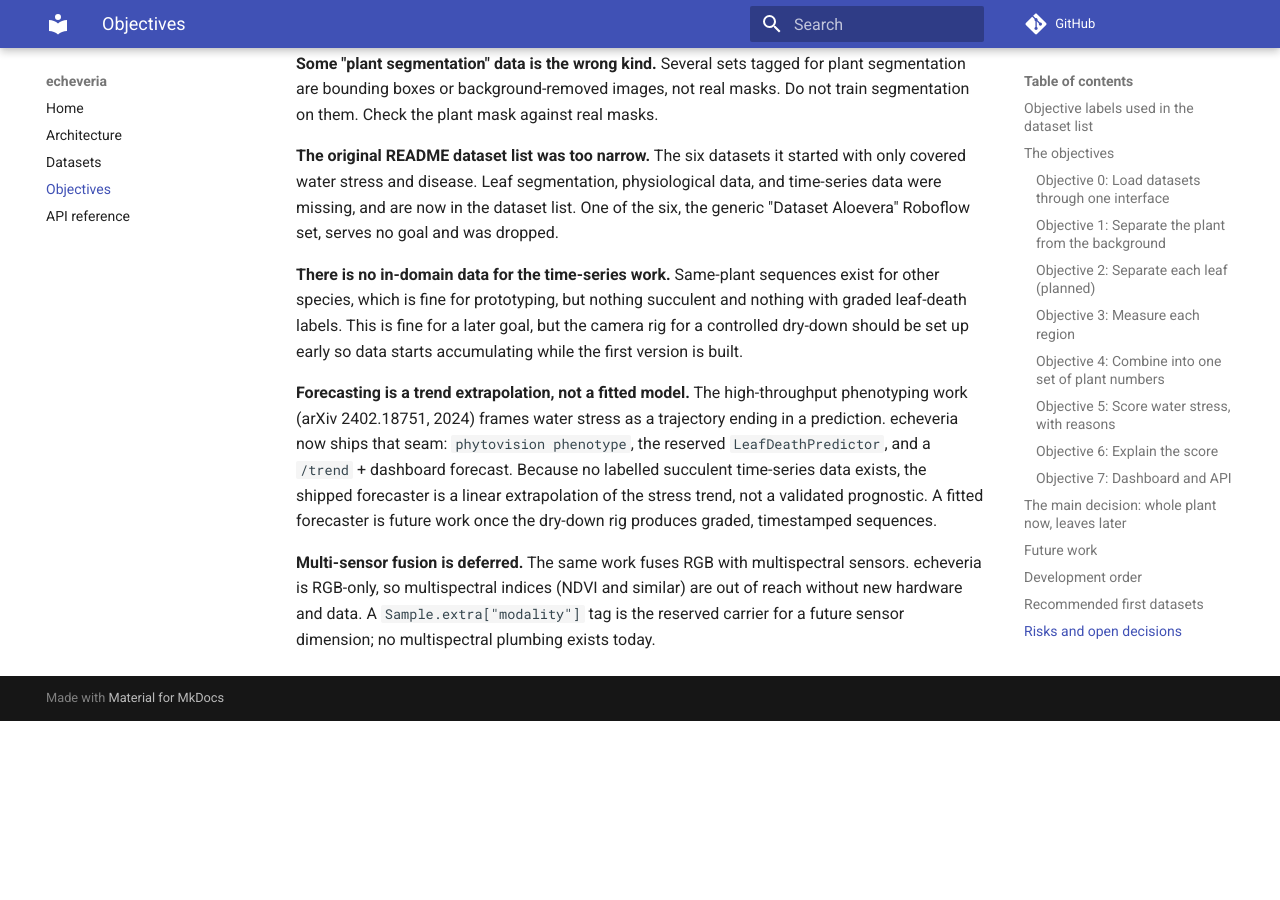
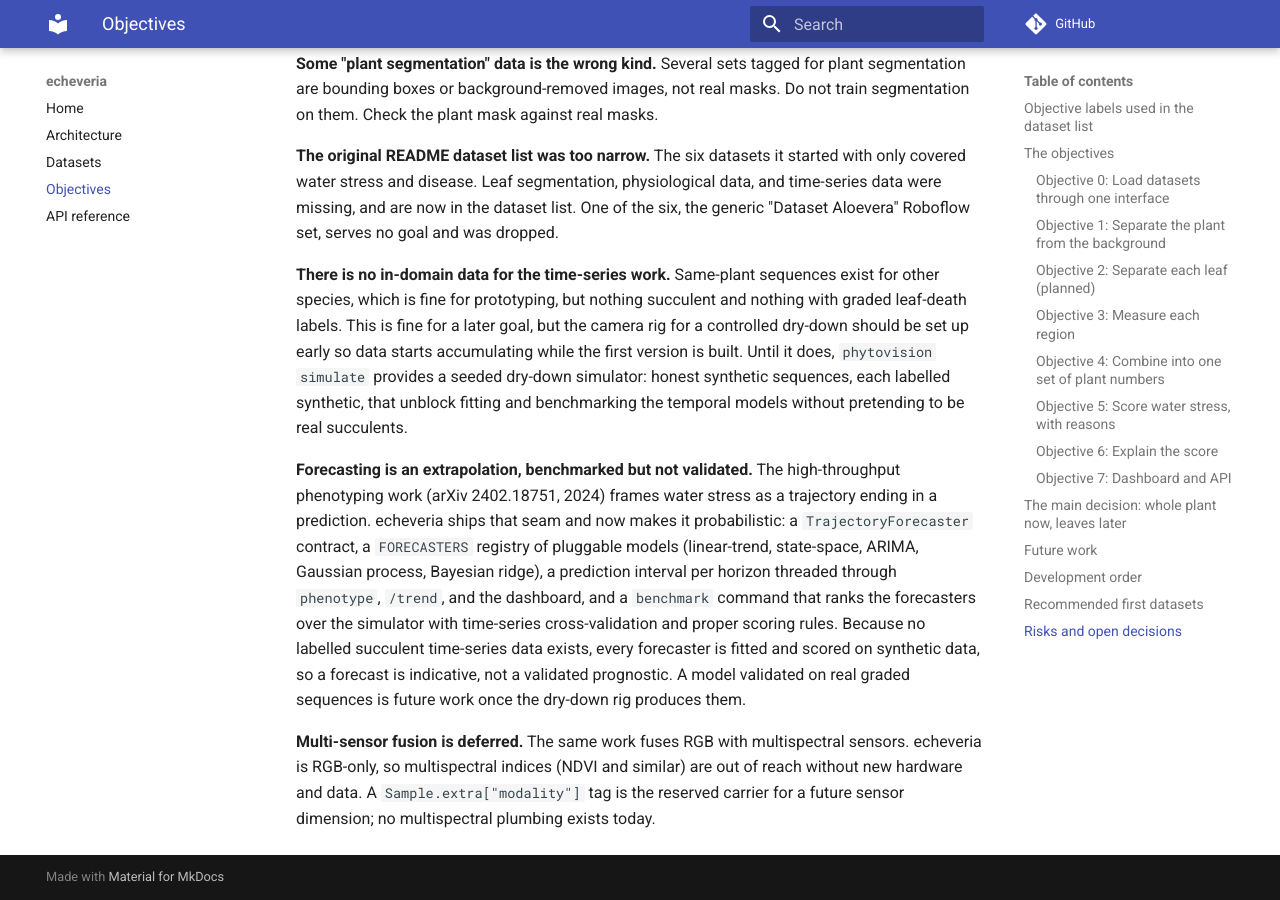
Before and after one commit to Canon-Regularis/echeveria, an MkDocs documentation site: the page built from docs/OBJECTIVES.md, in a window 1280 px wide and 900 px high, scrolled down 5050 px. Built offline with MkDocs 1.6.1 and Material for MkDocs 9.7.7, drawn with Linux system fonts in a browser that asks for light colours; comment, search, counter and statistics services are not loaded; before the commit the page ends 5771 px from its top, so only the background shows below that.

Commit message:
build,docs: add stats and tracking extras; document the forecasting slice

```diff
--- a/docs/OBJECTIVES.md
+++ b/docs/OBJECTIVES.md
@@ -199,14 +199,19 @@ was dropped.
 **There is no in-domain data for the time-series work.** Same-plant sequences exist for other species,
 which is fine for prototyping, but nothing succulent and nothing with graded leaf-death labels. This is
 fine for a later goal, but the camera rig for a controlled dry-down should be set up early so data
-starts accumulating while the first version is built.
+starts accumulating while the first version is built. Until it does, `phytovision simulate` provides a
+seeded dry-down simulator: honest synthetic sequences, each labelled synthetic, that unblock fitting
+and benchmarking the temporal models without pretending to be real succulents.
 
-**Forecasting is a trend extrapolation, not a fitted model.** The high-throughput phenotyping work
-(arXiv 2402.18751, 2024) frames water stress as a trajectory ending in a prediction. echeveria now ships
-that seam: `phytovision phenotype`, the reserved `LeafDeathPredictor`, and a `/trend` + dashboard
-forecast. Because no labelled succulent time-series data exists, the shipped forecaster is a linear
-extrapolation of the stress trend, not a validated prognostic. A fitted forecaster is future work once
-the dry-down rig produces graded, timestamped sequences.
+**Forecasting is an extrapolation, benchmarked but not validated.** The high-throughput phenotyping
+work (arXiv 2402.18751, 2024) frames water stress as a trajectory ending in a prediction. echeveria
+ships that seam and now makes it probabilistic: a `TrajectoryForecaster` contract, a `FORECASTERS`
+registry of pluggable models (linear-trend, state-space, ARIMA, Gaussian process, Bayesian ridge), a
+prediction interval per horizon threaded through `phenotype`, `/trend`, and the dashboard, and a
+`benchmark` command that ranks the forecasters over the simulator with time-series cross-validation
+and proper scoring rules. Because no labelled succulent time-series data exists, every forecaster is
+fitted and scored on synthetic data, so a forecast is indicative, not a validated prognostic. A model
+validated on real graded sequences is future work once the dry-down rig produces them.
 
 **Multi-sensor fusion is deferred.** The same work fuses RGB with multispectral sensors. echeveria is
 RGB-only, so multispectral indices (NDVI and similar) are out of reach without new hardware and data. A
--- a/pyproject.toml
+++ b/pyproject.toml
@@ -35,6 +35,10 @@ dependencies = [
 [project.optional-dependencies]
 # Interpretable + end-to-end models and SHAP explanations.
 ml = ["scikit-learn>=1.4", "xgboost>=2.0", "shap>=0.44", "joblib>=1.3"]
+# Statistical trajectory forecasters (state-space and ARIMA).
+stats = ["statsmodels>=0.14"]
+# Experiment tracking for the forecaster benchmark.
+tracking = ["mlflow>=2.11"]
 # Serving surfaces.
 api = ["fastapi>=0.110", "uvicorn>=0.29", "python-multipart>=0.0.9"]
 dashboard = ["streamlit>=1.33", "plotly>=5.20"]
@@ -54,7 +58,7 @@ dev = [
     "pytest-benchmark>=4.0",  # performance benchmarks
 ]
 # All runtime feature extras (single-sourced via self-reference; excludes dev tooling).
-all = ["phytovision[ml,api,dashboard]"]
+all = ["phytovision[ml,stats,tracking,api,dashboard]"]
 
 [project.scripts]
 phytovision = "phytovision.cli:main"
```
Also changed, not shown: CHANGELOG.md (+21 -0 lines), MODEL_CARD.md (+30 -3 lines), README.md (+15 -6 lines), 1 other file.
